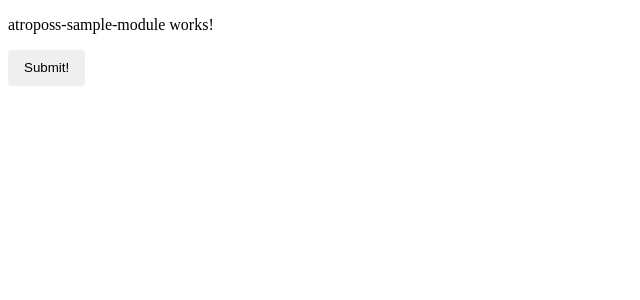
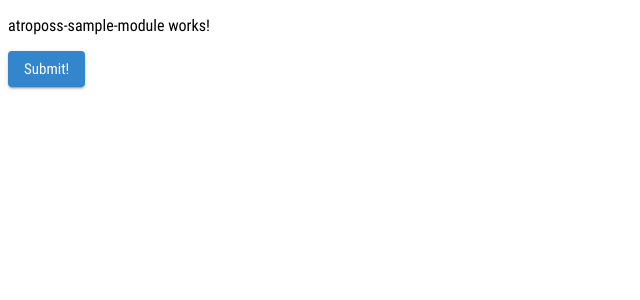
Before and after one commit to atroposs-migration/atroposs-sample-module, an Angular app: page /spm-module in a window 1280 px wide. Shown: the top 300 px of the page, without its empty margins (0-640 px from the left). Built offline with nearby package versions, Linux system fonts and the light colour scheme.

Commit message:
Added Atroposs Theme files

```diff
--- /dev/null
+++ b/projects/test-sample-module/src/atroposs-theme.scss
@@ -0,0 +1,250 @@
+@use '@angular/material' as mat;
+
+@import url(./app/styles/fonts.scss);
+
+$fontConfig: (
+  display-4:
+    mat.define-typography-level(
+      112px,
+      112px,
+      300,
+      'Roboto Condensed',
+      -0.0134em
+    ),
+  display-3:
+    mat.define-typography-level(56px, 56px, 400, 'Roboto Condensed', -0.0089em),
+  display-2:
+    mat.define-typography-level(45px, 48px, 400, 'Roboto Condensed', 0em),
+  display-1:
+    mat.define-typography-level(34px, 40px, 400, 'Roboto Condensed', 0.0074em),
+  headline:
+    mat.define-typography-level(24px, 32px, 400, 'Roboto Condensed', 0em),
+  title:
+    mat.define-typography-level(20px, 32px, 500, 'Roboto Condensed', 0.0075em),
+  subheading-2:
+    mat.define-typography-level(16px, 28px, 400, 'Roboto Condensed', 0.0094em),
+  subheading-1:
+    mat.define-typography-level(15px, 24px, 500, 'Roboto Condensed', 0.0067em),
+  body-2:
+    mat.define-typography-level(14px, 24px, 500, 'Roboto Condensed', 0.0179em),
+  body-1:
+    mat.define-typography-level(15px, 20px, 400, 'Roboto Condensed', 0.0333em),
+  button:
+    mat.define-typography-level(15px, 14px, 500, 'Roboto Condensed', 0.0893em),
+  caption:
+    mat.define-typography-level(12px, 20px, 400, 'Roboto Condensed', 0.0333em),
+  input:
+    mat.define-typography-level(inherit, 1.125, 400, 'Roboto Condensed', 1.5px),
+  icon:
+    mat.define-typography-level(15px, 14px, 500, 'Roboto Condensed', 0.0893em),
+);
+
+// Foreground Elements
+// Light Theme Text
+$dark-text: #000000;
+$dark-primary-text: rgba($dark-text, 0.87);
+$dark-accent-text: rgba($dark-primary-text, 0.54);
+$dark-disabled-text: rgba($dark-primary-text, 0.38);
+$dark-dividers: rgba($dark-primary-text, 0.12);
+$dark-focused: rgba($dark-primary-text, 0.12);
+
+$mat-light-theme-foreground: (
+  base: black,
+  divider: $dark-dividers,
+  dividers: $dark-dividers,
+  disabled: $dark-disabled-text,
+  disabled-button: rgba($dark-text, 0.26),
+  disabled-text: $dark-disabled-text,
+  elevation: black,
+  secondary-text: $dark-accent-text,
+  hint-text: $dark-disabled-text,
+  accent-text: $dark-accent-text,
+  icon: $dark-accent-text,
+  icons: $dark-accent-text,
+  text: $dark-primary-text,
+  slider-min: $dark-primary-text,
+  slider-off: rgba($dark-text, 0.26),
+  slider-off-active: $dark-disabled-text,
+);
+
+// Dark Theme text
+$light-text: #ffffff;
+$light-primary-text: $light-text;
+$light-accent-text: rgba($light-primary-text, 0.7);
+$light-disabled-text: rgba($light-primary-text, 0.5);
+$light-dividers: rgba($light-primary-text, 0.12);
+$light-focused: rgba($light-primary-text, 0.12);
+
+$mat-dark-theme-foreground: (
+  base: $light-text,
+  divider: $light-dividers,
+  dividers: $light-dividers,
+  disabled: $light-disabled-text,
+  disabled-button: rgba($light-text, 0.3),
+  disabled-text: $light-disabled-text,
+  elevation: black,
+  hint-text: $light-disabled-text,
+  secondary-text: $light-accent-text,
+  accent-text: $light-accent-text,
+  icon: $light-text,
+  icons: $light-text,
+  text: $light-text,
+  slider-min: $light-text,
+  slider-off: rgba($light-text, 0.3),
+  slider-off-active: rgba($light-text, 0.3),
+);
+
+// Background config
+// Light bg
+$light-background: #fafafa;
+$light-bg-darker-5: darken($light-background, 5%);
+$light-bg-darker-10: darken($light-background, 10%);
+$light-bg-darker-20: darken($light-background, 20%);
+$light-bg-darker-30: darken($light-background, 30%);
+$light-bg-lighter-5: lighten($light-background, 5%);
+$dark-bg-tooltip: lighten(#2c2c2c, 20%);
+$dark-bg-alpha-4: rgba(#2c2c2c, 0.04);
+$dark-bg-alpha-12: rgba(#2c2c2c, 0.12);
+
+$mat-light-theme-background: (
+  background: $light-background,
+  status-bar: $light-bg-darker-20,
+  app-bar: $light-bg-darker-5,
+  hover: $dark-bg-alpha-4,
+  card: $light-bg-lighter-5,
+  dialog: $light-bg-lighter-5,
+  tooltip: $dark-bg-tooltip,
+  disabled-button: $dark-bg-alpha-12,
+  raised-button: $light-bg-lighter-5,
+  focused-button: $dark-focused,
+  selected-button: $light-bg-darker-20,
+  selected-disabled-button: $light-bg-darker-30,
+  disabled-button-toggle: $light-bg-darker-10,
+  unselected-chip: $light-bg-darker-10,
+  disabled-list-option: $light-bg-darker-10,
+);
+
+// Dark bg
+$dark-background: #2c2c2c;
+$dark-bg-lighter-5: lighten($dark-background, 5%);
+$dark-bg-lighter-10: lighten($dark-background, 10%);
+$dark-bg-lighter-20: lighten($dark-background, 20%);
+$dark-bg-lighter-30: lighten($dark-background, 30%);
+$light-bg-alpha-4: rgba(#fafafa, 0.04);
+$light-bg-alpha-12: rgba(#fafafa, 0.12);
+
+// Background palette for dark themes.
+$mat-dark-theme-background: (
+  background: $dark-background,
+  status-bar: $dark-bg-lighter-20,
+  app-bar: $dark-bg-lighter-5,
+  hover: $light-bg-alpha-4,
+  card: $dark-bg-lighter-5,
+  dialog: $dark-bg-lighter-5,
+  tooltip: $dark-bg-lighter-20,
+  disabled-button: $light-bg-alpha-12,
+  raised-button: $dark-bg-lighter-5,
+  focused-button: $light-focused,
+  selected-button: $dark-bg-lighter-20,
+  selected-disabled-button: $dark-bg-lighter-30,
+  disabled-button-toggle: $dark-bg-lighter-10,
+  unselected-chip: $dark-bg-lighter-20,
+  disabled-list-option: $dark-bg-lighter-10,
+);
+
+// Compute font config
+@include mat.core($fontConfig);
+
+// Theme Config
+
+body {
+  --primary-color: rgba(#000000, 0.87);
+  --primary-lighter-color: rgba(#000000, 0.77);
+  --primary-darker-color: rgba(#000000, 0.97);
+  --text-primary-color: #{$light-primary-text};
+  --text-primary-lighter-color: #{$dark-primary-text};
+  --text-primary-darker-color: #{$light-primary-text};
+}
+$mat-primary: (
+  main: rgba(#000000, 0.87),
+  lighter: rgba(#000000, 0.77),
+  darker: rgba(#000000, 0.97),
+  200: rgba(#000000, 0.87),
+  // For slide toggle,
+  contrast:
+    (
+      main: $light-primary-text,
+      lighter: $dark-primary-text,
+      darker: $light-primary-text,
+    ),
+);
+$theme-primary: mat.define-palette($mat-primary, main, lighter, darker);
+
+body {
+  --accent-color: #3385cc;
+  --accent-lighter-color: #c2daf0;
+  --accent-darker-color: #2068b9;
+  --text-accent-color: #{$light-primary-text};
+  --text-accent-lighter-color: #{$dark-primary-text};
+  --text-accent-darker-color: #{$light-primary-text};
+}
+$mat-accent: (
+  main: #3385cc,
+  lighter: #c2daf0,
+  darker: #2068b9,
+  200: #3385cc,
+  // For slide toggle,
+  contrast:
+    (
+      main: $light-primary-text,
+      lighter: $dark-primary-text,
+      darker: $light-primary-text,
+    ),
+);
+$theme-accent: mat.define-palette($mat-accent, main, lighter, darker);
+
+body {
+  --warn-color: #fb3838;
+  --warn-lighter-color: #fec3c3;
+  --warn-darker-color: #f92424;
+  --text-warn-color: #{$light-primary-text};
+  --text-warn-lighter-color: #{$dark-primary-text};
+  --text-warn-darker-color: #{$light-primary-text};
+}
+$mat-warn: (
+  main: #fb3838,
+  lighter: #fec3c3,
+  darker: #f92424,
+  200: #fb3838,
+  // For slide toggle,
+  contrast:
+    (
+      main: $light-primary-text,
+      lighter: $dark-primary-text,
+      darker: $light-primary-text,
+    ),
+);
+$theme-warn: mat.define-palette($mat-warn, main, lighter, darker);
+$theme: (
+  primary: $theme-primary,
+  accent: $theme-accent,
+  warn: $theme-warn,
+  is-dark: false,
+  foreground: $mat-light-theme-foreground,
+  background: $mat-light-theme-background,
+);
+$altTheme: (
+  primary: $theme-primary,
+  accent: $theme-accent,
+  warn: $theme-warn,
+  is-dark: true,
+  foreground: $mat-dark-theme-foreground,
+  background: $mat-dark-theme-background,
+);
+
+// Theme Init
+@include mat.all-component-themes($theme);
+
+.theme-alternate {
+  @include mat.all-component-themes($altTheme);
+}
--- a/projects/test-sample-module/src/styles.scss
+++ b/projects/test-sample-module/src/styles.scss
@@ -1 +1,10 @@
 /* You can add global styles to this file, and also import other style files */
+/* Add application styles & imports to this file! */
+
+// @import '~@angular/material/prebuilt-themes/deeppurple-amber.css';
+@import './atroposs-theme.scss';
+
+body {
+  font-family: 'Roboto Condensed';
+  color: var(--primary-color);
+}
```
